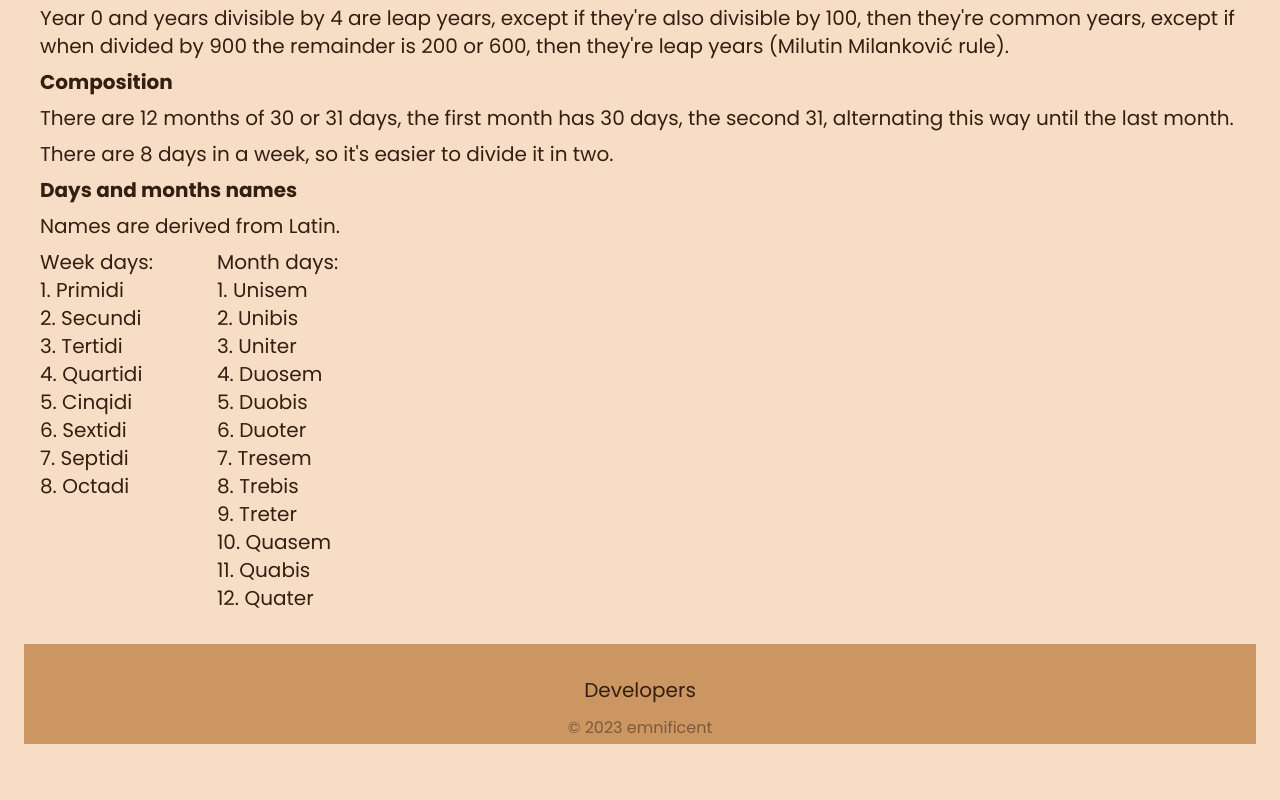
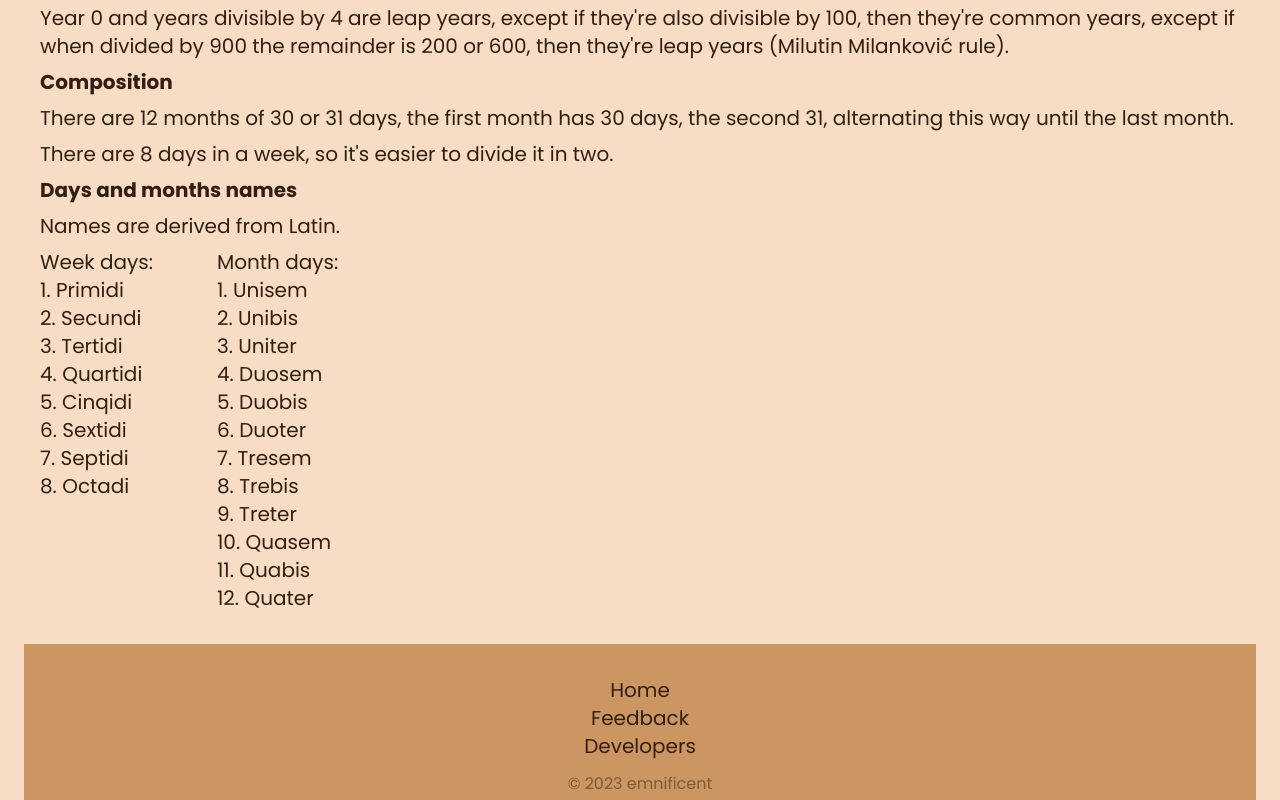
Before and after one commit to emnificent/lenorian, a SvelteKit app: page / in a window 1280 px wide. Shown: the part 591-1391 px from the top of the page. Before the commit the page ends 1335 px from the top, so only its background shows below. Built offline with nearby package versions, Linux system fonts and the light colour scheme.

Commit message:
feat: footer navigation

```diff
--- a/src/components/Footer.svelte
+++ b/src/components/Footer.svelte
@@ -4,22 +4,33 @@
 
 <footer>
   <nav>
+    <a href="/">Home</a>
+    <a href="/feedback">Feedback</a>
     <a href="/api">Developers</a>
   </nav>
   <p> © {year} <a href="https://dev.emnificent.com" target="_blank">emnificent</a></p>
 </footer>
 
 <style lang="scss">
+  a {
+    color: var(--c-dark);
+  }
+
+  nav {
+    display: flex;
+    flex-direction: column;
+    align-items: center;
+  }
+
   p {
     font-size: calc(var(--fs-text--small) * 1rem);
     line-height: 1;
     text-align: center;
     opacity: 0.5;
-  }
 
-  a {
-    text-decoration: none;
-    color: var(--c-dark);
+    & a {
+      text-decoration: none;
+    }
   }
 
   footer {
```
